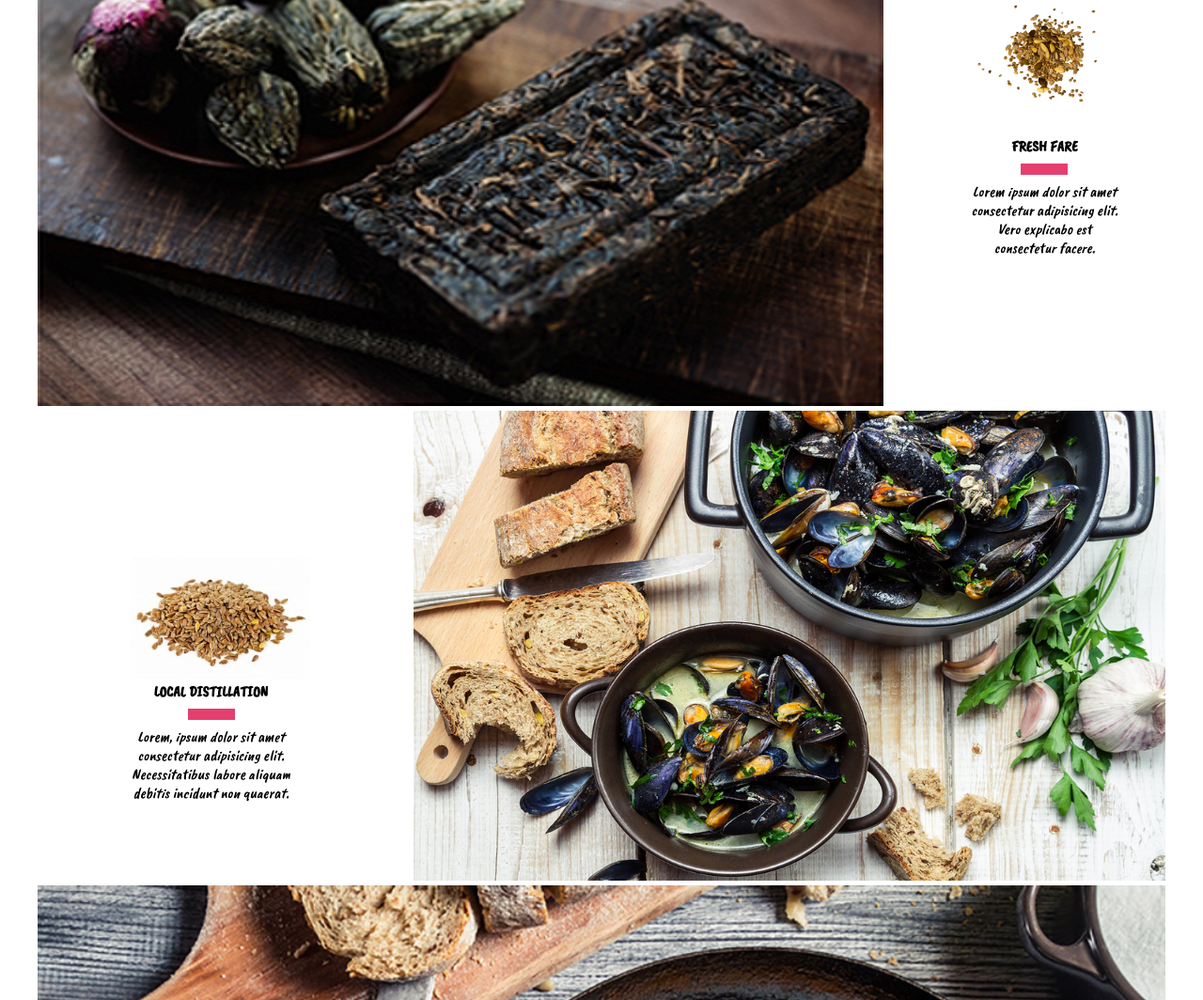
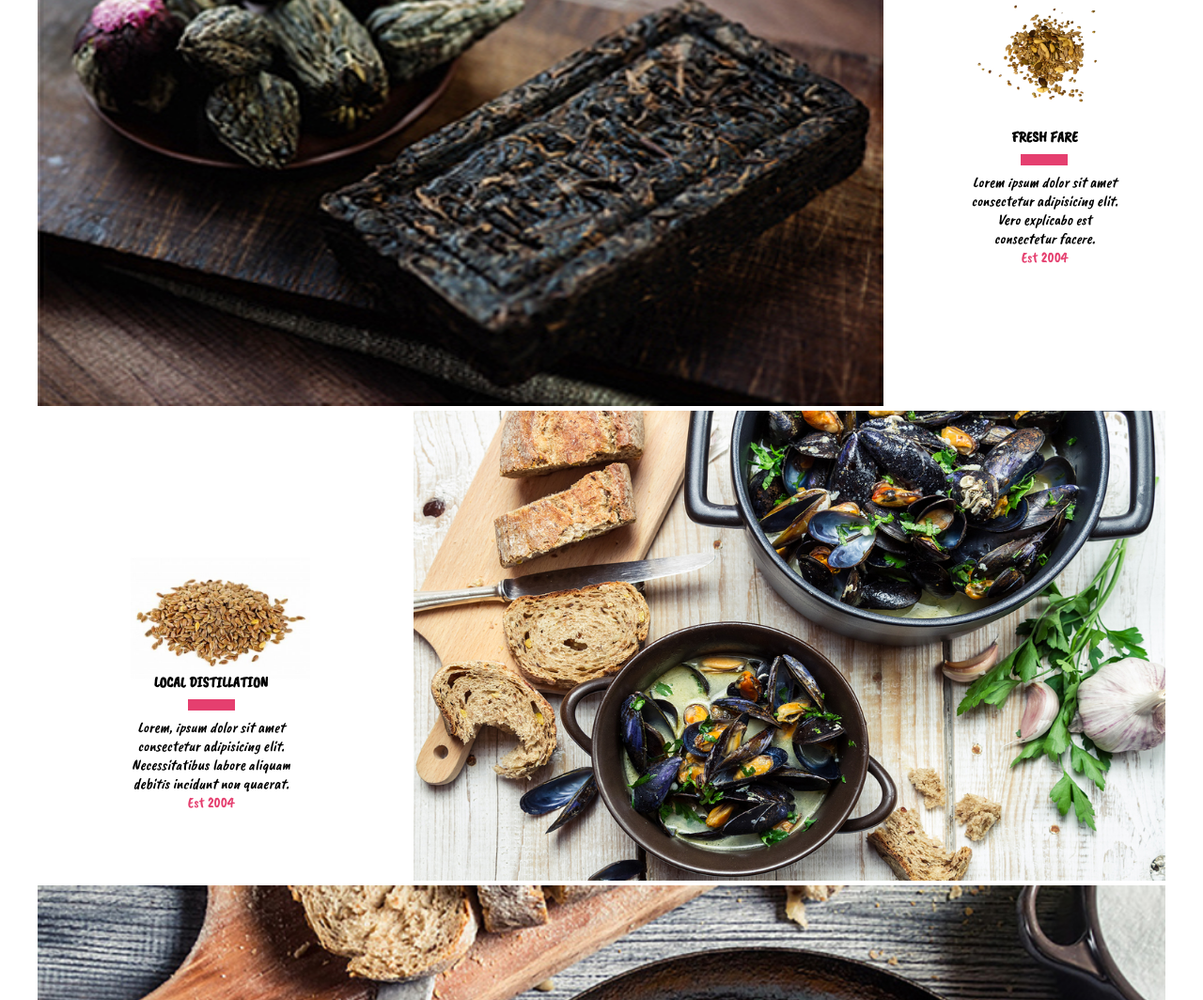
Before and after one commit to NarcisGrigo/evaluations_TP, a plain HTML site: page TP3_ce-soir/index.html in a window 1280 px wide. Shown: the part 1123-2187 px from the top of the page at 94% size. Drawn offline with nearby package versions, Linux system fonts and the light colour scheme.

Commit message:
resto ce soir

```diff
--- a/TP3_ce-soir/index.html
+++ b/TP3_ce-soir/index.html
@@ -79,7 +79,7 @@
               explicabo est consectetur facere.</em
             >
           </p>
-          <p></p>
+          <p class="est">Est 2004</p>
         </div>
       </section>
       <section class="local">
@@ -98,7 +98,7 @@
               Necessitatibus labore aliquam debitis incidunt non quaerat.</em
             >
           </p>
-          <p></p>
+          <p class="est">Est 2004</p>
         </div>
       </section>
       <section>
```
